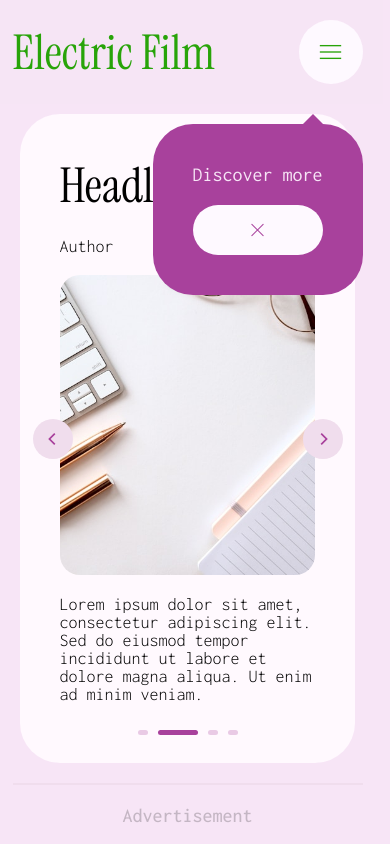
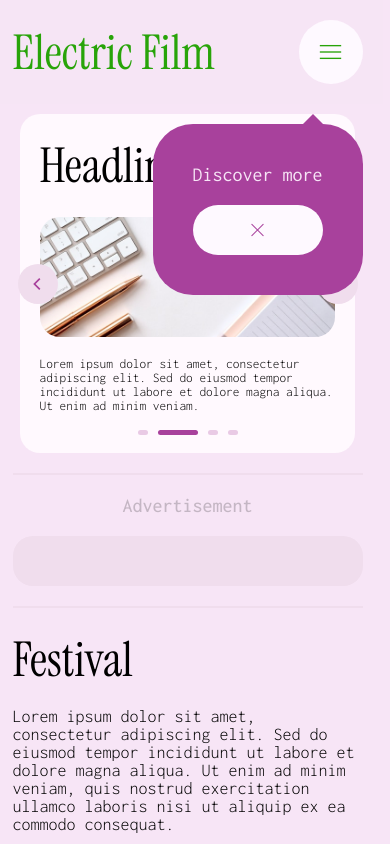
Before and after one commit to joshbaldassarre/joshbaldassarre.github.io, a plain HTML site: page index.html in a window 390 px wide. Shown: the top 844 px of the page. Drawn offline with nearby package versions, Linux system fonts and the light colour scheme.

Commit message:
0.3.1
Improvements to carousel on mobile

```diff
--- a/index.html
+++ b/index.html
@@ -96,7 +96,7 @@
                   <h1 class="instrument-serif-regular">Headline</h1>
                   <p>Date</p>
                 </div>
-                <p class="carousel-cell-author">Author</p>
+                <!--<p class="carousel-cell-author">Author</p>-->
                 <img src="/assets/placeholder-desk.jpg">
                 <p>Lorem ipsum dolor sit amet, consectetur adipiscing elit. Sed do eiusmod tempor incididunt ut labore et dolore magna aliqua. Ut enim ad minim veniam.</p>
               </div>
@@ -106,7 +106,7 @@
                   <h1 class="instrument-serif-regular">Headline</h1>
                   <p>Date</p>
                 </div>
-                <p class="carousel-cell-author">Author</p>
+                <!--<p class="carousel-cell-author">Author</p>-->
                 <img src="/assets/placeholder-desk.jpg">
                 <p>Lorem ipsum dolor sit amet, consectetur adipiscing elit. Sed do eiusmod tempor incididunt ut labore et dolore magna aliqua. Ut enim ad minim veniam.</p>
               </div>
@@ -116,7 +116,7 @@
                   <h1 class="instrument-serif-regular">Headline</h1>
                   <p>Date</p>
                 </div>
-                <p class="carousel-cell-author">Author</p>
+                <!--<p class="carousel-cell-author">Author</p>-->
                 <img src="/assets/placeholder-desk.jpg">
                 <p>Lorem ipsum dolor sit amet, consectetur adipiscing elit. Sed do eiusmod tempor incididunt ut labore et dolore magna aliqua. Ut enim ad minim veniam.</p>
               </div>
--- a/style.css
+++ b/style.css
@@ -458,7 +458,11 @@ footer {
   width: 100%;
 }
 .carousel-cell-header p {
+  height: auto;
+  opacity: 0.4;
+  font-size: 12pt;
   text-align: right;
+  align-self: flex-start;
 }
 
 .carousel-cell img {
@@ -623,7 +627,16 @@ footer {
 
 .carousel-cell {
   height: auto;
-  padding: 40px 40px 60px 40px;
+  padding: 20px 20px 40px 20px;
+  border-radius: 20px;
+}
+
+.carousel-cell img {
+  height: 200px;
+}
+
+.carousel-cell p {
+  font-size: 10pt;
 }
 
 .flickity-button {
@@ -638,11 +651,15 @@ footer {
 }
 
 .flickity-prev-next-button.previous {
-  left: 20px;
+  left: 5px;
 }
 
 .flickity-prev-next-button.next {
-  right: 20px;
+  right: 5px;
+}
+
+.flickity-page-dots {
+  bottom: 10px;
 }
 
 }
@@ -696,4 +713,8 @@ footer {
   width: 100% !important;
 }
 
+.carousel-cell img {
+  height: 100px;
 }
+
+}
```
